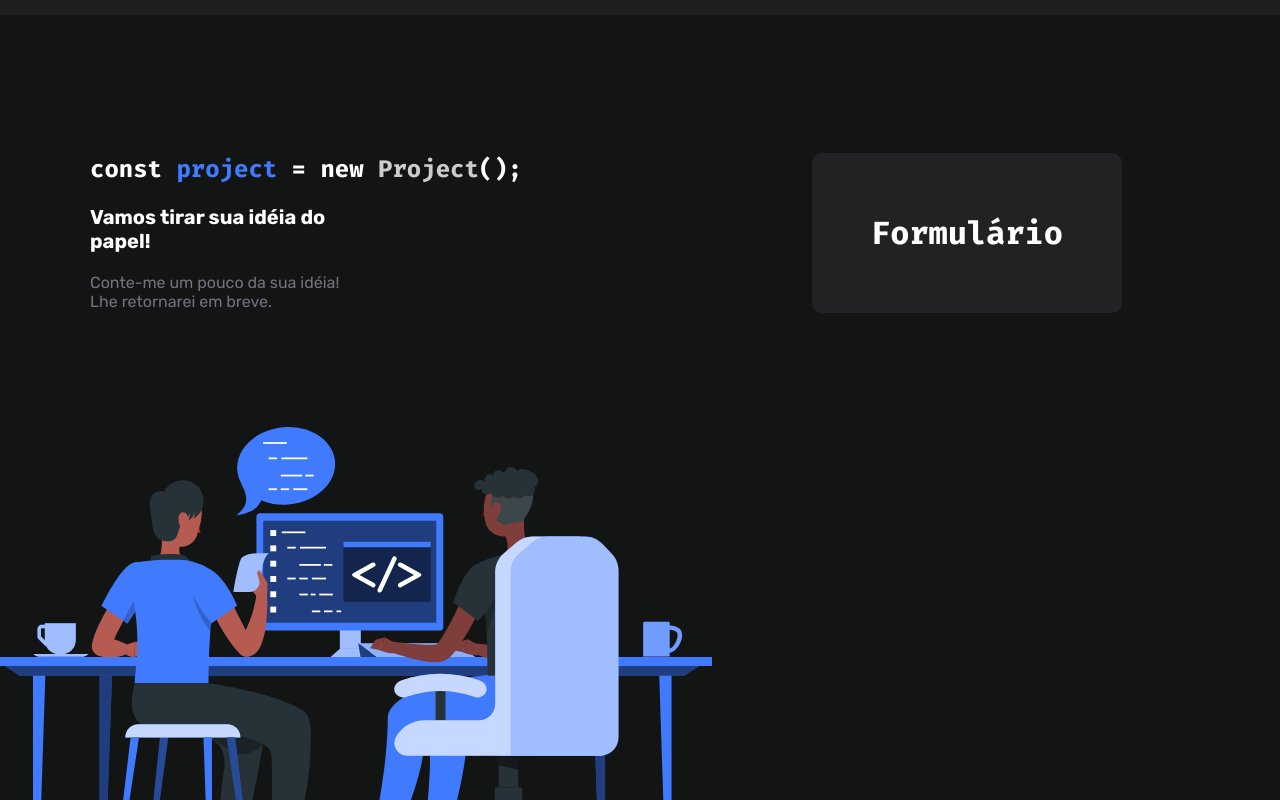
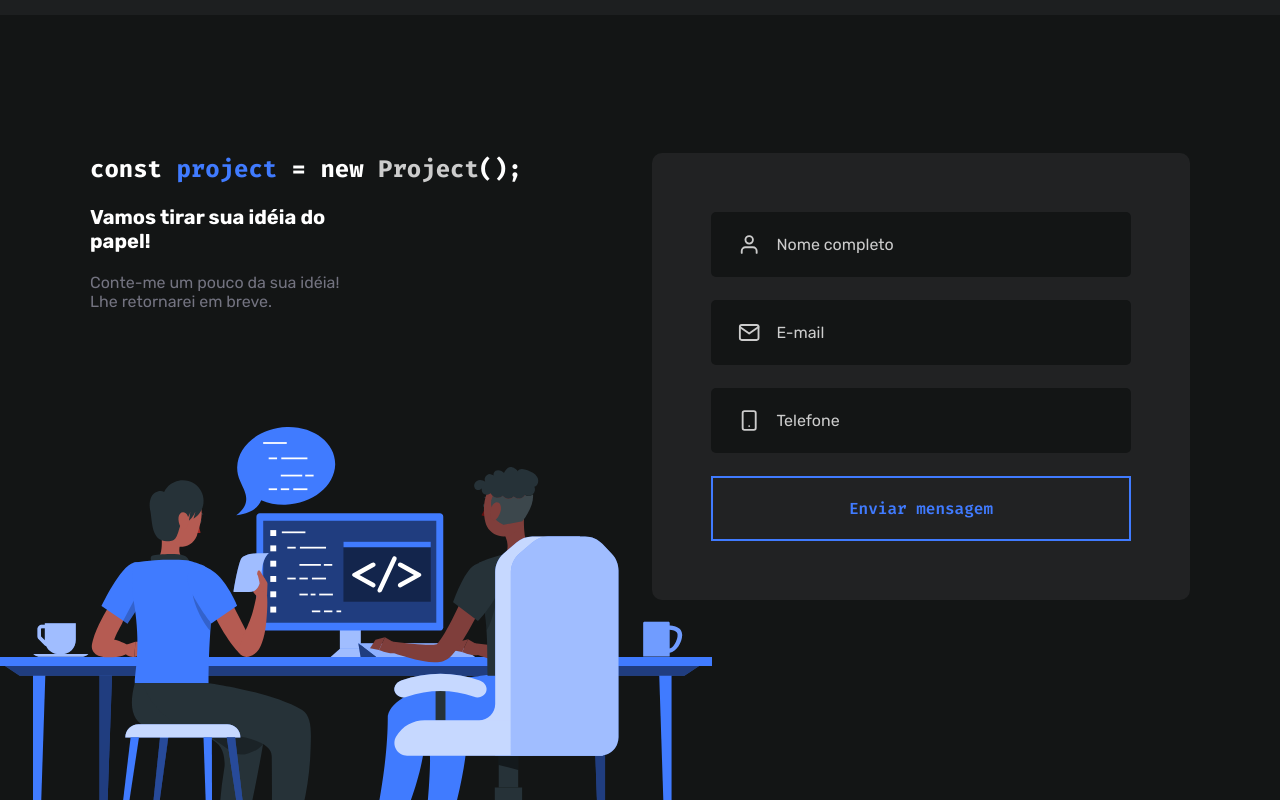
Before and after one commit to oigabrielteodoro/landing-personal, a Next.js app: page / in a window 1280 px wide. Shown: the part 1413-2213 px from the top of the page. Built offline with nearby package versions, Linux system fonts and the light colour scheme.

Commit message:
feat: created Input component

```diff
--- a/src/components/modules/Home/Apresentation/index.tsx
+++ b/src/components/modules/Home/Apresentation/index.tsx
@@ -33,7 +33,9 @@ export function Apresentation() {
         </UserContainer>
 
         <ButtonContainer>
-          <Button>Iniciar um projeto</Button>
+          <Button>
+            <span>Iniciar um projeto</span>
+          </Button>
         </ButtonContainer>
       </Content>
 
--- a/src/components/modules/Home/Apresentation/styles.ts
+++ b/src/components/modules/Home/Apresentation/styles.ts
@@ -22,7 +22,7 @@ export const Content = styled.div`
     font-size: 1.75rem;
   }
 
-  span {
+  > span {
     color: var(--gray-100);
     font-size: 1.25rem;
     margin-top: 20px;
--- a/src/components/modules/Home/CreateProject/index.tsx
+++ b/src/components/modules/Home/CreateProject/index.tsx
@@ -1,4 +1,8 @@
 import { FormProvider, useForm } from 'react-hook-form';
+import { FiMail, FiSmartphone, FiUser } from 'react-icons/fi';
+
+import { Input } from '~/components/shared/Input';
+import { Button } from '~/components/shared/Button';
 
 import { Container, Content, FormContainer } from './styles';
 
@@ -24,7 +28,13 @@ export function CreateProject() {
       <FormContainer>
         <FormProvider handleSubmit={handleSubmit} {...form}>
           <form>
-            <h1>Formulário</h1>
+            <Input name="name" icon={FiUser} placeholder="Nome completo" />
+            <Input type="email" name="email" icon={FiMail} placeholder="E-mail" />
+            <Input name="cellphone" icon={FiSmartphone} placeholder="Telefone" />
+
+            <Button type="button">
+              <span>Enviar mensagem</span>
+            </Button>
           </form>
         </FormProvider>
       </FormContainer>
--- a/src/components/modules/Home/CreateProject/styles.ts
+++ b/src/components/modules/Home/CreateProject/styles.ts
@@ -44,4 +44,14 @@ export const FormContainer = styled.div`
 
   padding: 59px;
   border-radius: 10px;
+
+  margin-left: -160px;
+
+  max-width: 544px;
+  width: 100%;
+
+  form {
+    display: grid;
+    grid-gap: 23px;
+  }
 `;
--- a/src/components/shared/Button/styles.ts
+++ b/src/components/shared/Button/styles.ts
@@ -11,15 +11,19 @@ export const Container = styled.button`
   align-items: center;
   justify-content: center;
 
-  color: var(--blue-400);
-  font-size: 16px;
-  font-weight: 600;
-
   padding: 20px 0;
 
   flex: 1;
 
   transition: all 0.5s;
+
+  span {
+    z-index: 1;
+    font-size: 16px;
+    font-weight: 600;
+    color: var(--blue-400);
+    transition: all 0.5s;
+  }
 
   &::before {
     content: '';
@@ -32,11 +36,12 @@ export const Container = styled.button`
     right: 0;
 
     transition: all 0.5s;
-    z-index: -1;
   }
 
   &:hover {
-    color: var(--white);
+    span {
+      color: var(--white);
+    }
 
     &::before {
       width: 100%;
--- /dev/null
+++ b/src/components/shared/Input/index.tsx
@@ -0,0 +1,60 @@
+import { InputHTMLAttributes, ComponentType, useEffect, useState } from 'react';
+import { useFormContext } from 'react-hook-form';
+
+import { IconBaseProps } from 'react-icons';
+
+import { Container } from './styles';
+
+interface InputProps extends InputHTMLAttributes<HTMLInputElement> {
+  name: string;
+  icon?: ComponentType<IconBaseProps>;
+}
+
+export function Input({ name, icon: Icon, defaultValue, ...rest }: InputProps) {
+  const { register, unregister, watch, setValue } = useFormContext();
+
+  const [isFilled, setIsFilled] = useState(!!defaultValue);
+  const [isFocused, setIsFocused] = useState(false);
+
+  useEffect(() => {
+    register(name);
+
+    if (defaultValue) setValue(name, defaultValue);
+
+    return () => {
+      unregister(name);
+    };
+  }, [name, defaultValue, register, unregister, setValue]);
+
+  function handleInputFocus() {
+    const fieldValue = watch(name);
+
+    setIsFocused(true);
+    setIsFilled(!!fieldValue);
+  }
+
+  function handleInputBlur() {
+    const fieldValue = watch(name);
+
+    setIsFocused(false);
+    setIsFilled(!!fieldValue);
+  }
+
+  function handleInputChange(value: string) {
+    setValue(name, value);
+  }
+
+  return (
+    <Container isFilled={isFilled} isFocused={isFocused}>
+      {Icon && <Icon size={25} />}
+
+      <input
+        autoComplete="off"
+        onChange={event => handleInputChange(event.currentTarget.value)}
+        onBlur={handleInputBlur}
+        onFocus={handleInputFocus}
+        {...rest}
+      />
+    </Container>
+  );
+}
--- /dev/null
+++ b/src/components/shared/Input/styles.ts
@@ -0,0 +1,56 @@
+import styled, { css } from 'styled-components';
+
+interface ContainerProps {
+  isFocused: boolean;
+  isFilled: boolean;
+}
+
+export const Container = styled.div<ContainerProps>`
+  height: 65px;
+  padding: 0 25px;
+
+  background: var(--black-800);
+  border-radius: 5px;
+
+  display: flex;
+  align-items: center;
+
+  border: 2px solid transparent;
+
+  transition: all 0.2s;
+
+  width: 100%;
+
+  svg {
+    color: var(--gray-100);
+  }
+
+  input {
+    background: transparent;
+    border: 0;
+    font-size: 1rem;
+    color: var(--white);
+
+    margin-left: 16px;
+
+    width: 100%;
+
+    &::placeholder {
+      color: var(--gray-100);
+    }
+  }
+
+  ${({ isFocused }) =>
+    isFocused &&
+    css`
+      border-color: var(--blue-400);
+    `}
+
+  ${({ isFilled }) =>
+    isFilled &&
+    css`
+      svg {
+        color: var(--blue-400);
+      }
+    `}
+`;
--- a/src/styles/global.ts
+++ b/src/styles/global.ts
@@ -75,6 +75,22 @@ const GlobalStyle = createGlobalStyle`
     background: var(--blue-400);
   }
 
+  &::-moz-selection {
+    color: #fff;
+    background: var(--blue-400);
+  }
+
+
+  input:-webkit-autofill {
+    box-shadow:0 0 0 50px var(--black-800) inset;
+    -webkit-text-fill-color: #fff;
+  }
+
+  input:-webkit-autofill:focus {
+    box-shadow: 0 0 0 50px var(--black-800) inset;
+    -webkit-text-fill-color: #fff;
+  }
+
   .blue-color {
     color: var(--blue-400);
   }
```
